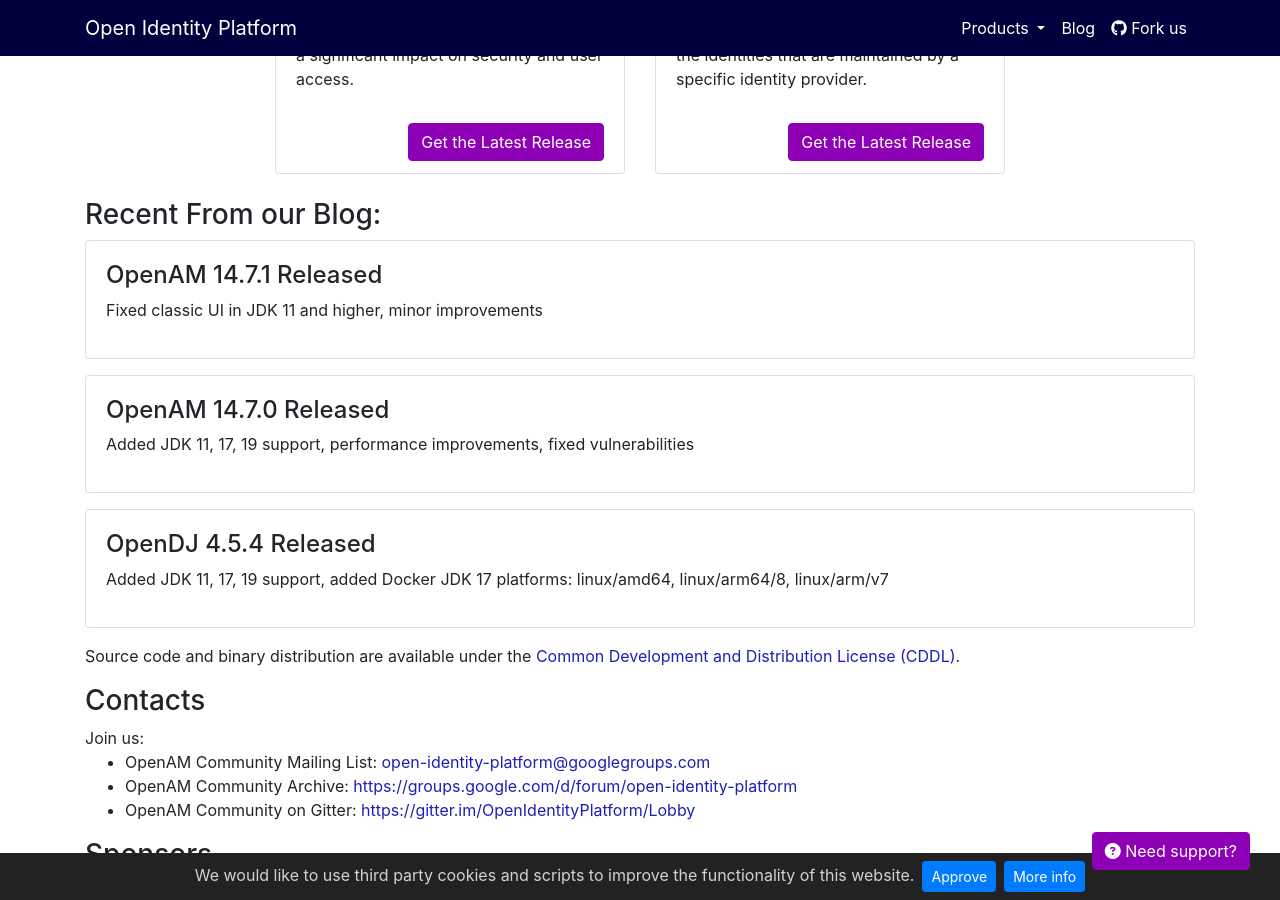
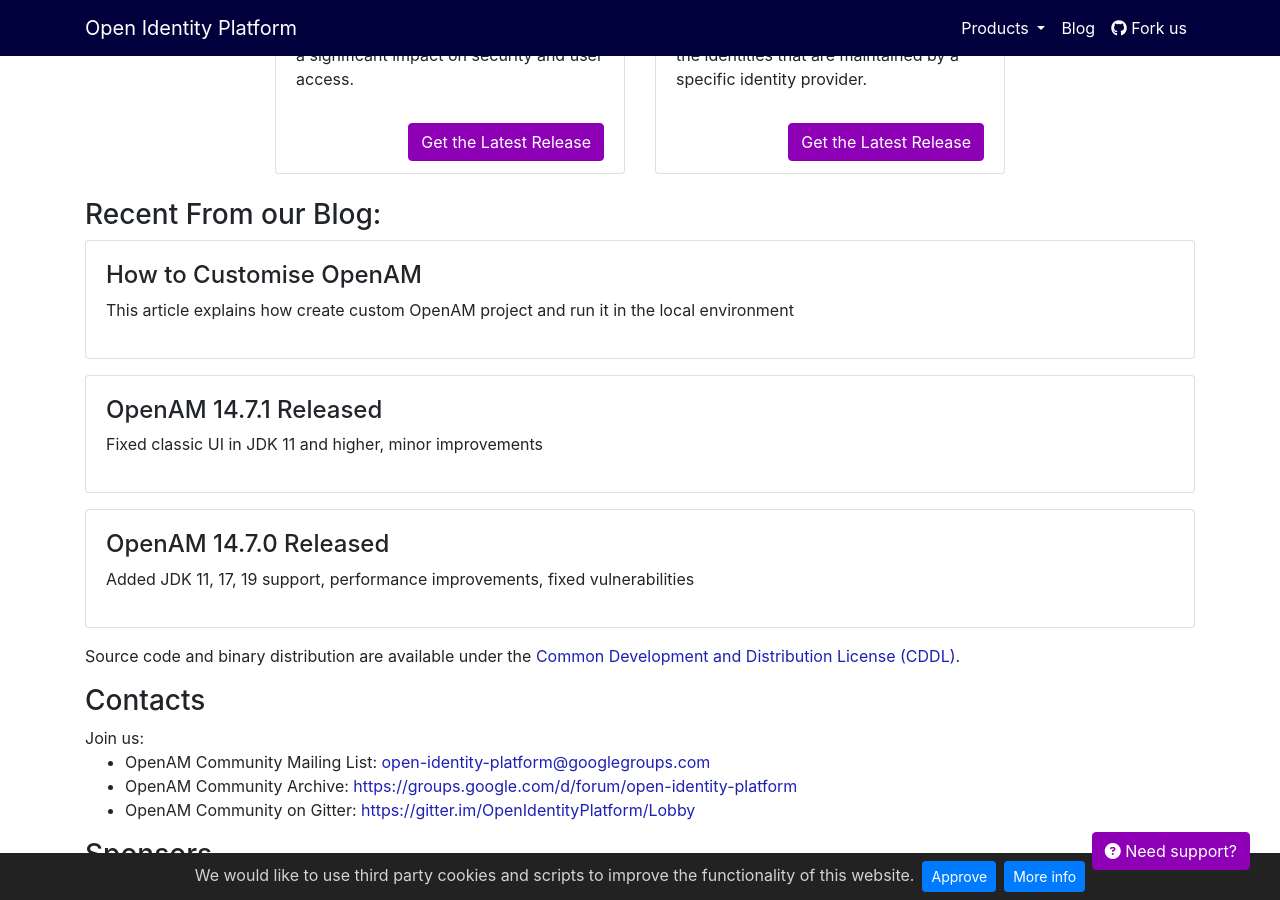
Before and after one commit to OpenIdentityPlatform/OpenIdentityPlatform.org, a Jekyll site: the page built from index.html, in a window 1280 px wide and 900 px high, scrolled down 1665 px. Built offline with Jekyll 4.4.1, drawn with Linux system fonts in a browser that asks for light colours.

Commit message:
How to Customise OpenAM (#127)

````diff
--- a/_data/blogposts.yml
+++ b/_data/blogposts.yml
@@ -1,3 +1,8 @@
+-
+  title: 'How to Customise OpenAM'
+  link: '/blog/how-to-customise-openam'
+  description: 'This article explains how create custom OpenAM project and run it in the local environment'
+
 -
   title: 'OpenAM 14.7.1 Released'
   link: '/blog/openam-14-7-1-released'
--- /dev/null
+++ b/blog/how-to-customise-openam.md
@@ -0,0 +1,191 @@
+---
+layout: home
+title: "How to Customise OpenAM"
+landing-title2: "How to Customise OpenAM"
+description: "This article explains how create custom OpenAM project and run it in the local environment"
+keywords: 'OpenAM, Customisation'
+imageurl: 'openam-og.png'
+share-buttons: true
+---
+<h1>How to Customise OpenAM</h1>
+
+Original article: [https://github.com/OpenIdentityPlatform/OpenAM/wiki/How-to-Customise-OpenAM](https://github.com/OpenIdentityPlatform/OpenAM/wiki/How-to-Customise-OpenAM)
+
+- [Introduction](#introduction)
+- [Create Maven Project](#create-maven-project)
+- [Run and Debug War File Locally](#run-and-debug-war-file-locally)
+- [Customisation Example](#customisation-example)
+- [Conclusion](#conclusion)
+
+## Introduction
+
+OpenAM is a reliable and mature product itself out of the box, have rich functionality and a good extension potential. But there is always a question - how to develop and debug the extensions? In the following article we will create a maven project and do simple OpenAM customisation.
+
+## Create Maven Project
+
+Create a maven project with the following `pom.xml` file:
+
+```xml
+<project xmlns="http://maven.apache.org/POM/4.0.0"
+         xmlns:xsi="http://www.w3.org/2001/XMLSchema-instance"
+         xsi:schemaLocation="http://maven.apache.org/POM/4.0.0 http://maven.apache.org/xsd/maven-4.0.0.xsd">
+    <modelVersion>4.0.0</modelVersion>
+    <parent>
+        <groupId>org.openidentityplatform.openam</groupId>
+        <artifactId>openam</artifactId>
+        <version>14.7.1</version>
+    </parent>
+    <repositories>
+        <repository>
+            <id>ossrh-releases</id>
+            <name>Sonatype OSS</name>
+            <url>https://oss.sonatype.org/content/repositories/releases/</url>
+        </repository>
+    </repositories>
+    <artifactId>openam-extended</artifactId>
+    <packaging>war</packaging>
+		<build>
+        <plugins>
+            <plugin>
+                <groupId>org.apache.maven.plugins</groupId>
+                <artifactId>maven-war-plugin</artifactId>
+                <configuration>
+                    <failOnMissingWebXml>false</failOnMissingWebXml>
+                </configuration>
+            </plugin>
+        </plugins>
+    </build>
+</project>
+```
+
+The parent project will be `org.openidentityplatform.openam:openam` so in the following project we can use proper OpenAM dependencies in our project.
+
+Project packaging should be war, as we build a web application that extends OpenAM server application.
+
+To override OpenAM server add `org.openidentityplatform.openam:openam-server` dependency  to the build section and overlay to `maven-war-plugin`
+
+```xml
+<project xmlns="http://maven.apache.org/POM/4.0.0"
+         xmlns:xsi="http://www.w3.org/2001/XMLSchema-instance"
+         xsi:schemaLocation="http://maven.apache.org/POM/4.0.0 http://maven.apache.org/xsd/maven-4.0.0.xsd">
+    <modelVersion>4.0.0</modelVersion>
+    <parent>
+        <groupId>org.openidentityplatform.openam</groupId>
+        <artifactId>openam</artifactId>
+        <version>14.7.1</version>
+    </parent>
+    <repositories>
+        <repository>
+            <id>ossrh-releases</id>
+            <name>Sonatype OSS</name>
+            <url>https://oss.sonatype.org/content/repositories/releases/</url>
+        </repository>
+    </repositories>
+    <artifactId>openam-extended</artifactId>
+    <packaging>war</packaging>
+    <dependencies>
+        <dependency>
+            <groupId>org.openidentityplatform.openam</groupId>
+            <artifactId>openam-server</artifactId>
+            <type>war</type>
+        </dependency>
+    </dependencies>
+
+    <build>
+        <plugins>
+            <plugin>
+                <groupId>org.apache.maven.plugins</groupId>
+                <artifactId>maven-war-plugin</artifactId>
+                <configuration>
+                    <failOnMissingWebXml>false</failOnMissingWebXml>
+                    <overlays>
+                        <overlay>
+                            <groupId>org.openidentityplatform.openam</groupId>
+                            <artifactId>openam-server</artifactId>
+                        </overlay>
+                    </overlays>
+                 </configuration>
+            </plugin>
+        </plugins>
+    </build>
+</project>
+```
+
+Run `mvn package` command and after a successful build, you can see `openam-extended-14.7.1.war` file. This file you can use this instead of the default OpenAM server war file.
+
+## Run and Debug War File Locally
+
+Add to the maven pom to the plugins section `cargo-maven2-plugin`:
+
+```xml
+...
+<plugin>
+    <groupId>org.codehaus.cargo</groupId>
+    <artifactId>cargo-maven2-plugin</artifactId>
+    <configuration>
+        <container>
+            <containerId>tomcat9x</containerId>
+            <type>embedded</type>
+            <systemProperties>
+				<!--configuration directory path-->
+                <com.iplanet.services.configpath>${basedir}/config</com.iplanet.services.configpath>
+                <com.sun.identity.configuration.directory>${basedir}/config</com.sun.identity.configuration.directory>
+            </systemProperties>
+        </container>
+        <configuration>
+            <properties>
+				<!--openam port-->
+                <cargo.servlet.port>8080</cargo.servlet.port>
+                <cargo.rmi.port>8206</cargo.rmi.port>
+                <cargo.jvmargs> ${java.surefire.options} -Xms4g -Xmx4g</cargo.jvmargs>
+            </properties>
+        </configuration>
+        <deployables>
+            <deployable>
+                <type>war</type>
+                <properties>
+                    <context>openam</context>
+                </properties>
+                <pingURL>http://localhost:8080/openam</pingURL>
+            </deployable>
+        </deployables>
+    </configuration>
+</plugin>
+...
+```
+
+Add desired OpenAM FQDN to your hosts file like this:
+
+```
+127.0.0.1    openam.example.com
+```
+
+To repackage and run war file execute the following command: `mvn package cargo:run`
+
+You should see in the console something like this
+
+```
+[INFO] [beddedLocalContainer] Tomcat 9.x Embedded started on port [8080]
+[INFO] Press Ctrl-C to stop the container...
+```
+
+Open OpenAM console in the browser with the following link [http://openam.example.com:8080/openam](http://openam.example.com:8080/openam) and OpenAM will prompt you to configure a new instance. How to configure a new OpenAM instance is described in [Quick Start Guide](https://github.com/OpenIdentityPlatform/OpenAM/wiki/Quick-Start-Guide). After OpenAM configuration you will be able to use OpenAM locally within your development environment.
+
+OpenAM configuration and log files will be stored in your project in `/config` directory
+
+# Customisation Example
+
+After configuring OpenAM, let’s do something simple to demonstrate customisation. We will modify the default OpenAM login page. We will add Acme corp logo instead of standard OpenAM logo.
+
+The header template is in `XUI/templates/common/LoginHeaderTemplate.html` file. Create `src/main/webapp/XUI/templates/common/LoginHeaderTemplate.html` file in the project root folder. Then add the following contents:
+
+```html
+<h1>ACME corp.</h1>
+```
+
+Start OpenAM and navigate to the login page.
+We can see that OpenAM uses the custom header. You can deploy the custom war file on your production web server
+
+## Conclusion
+
+This article has only shown a simple setup in order to demonstrate the overall approach. In future articles we will show a more complex setup, such as developing a custom authentication module.
````
